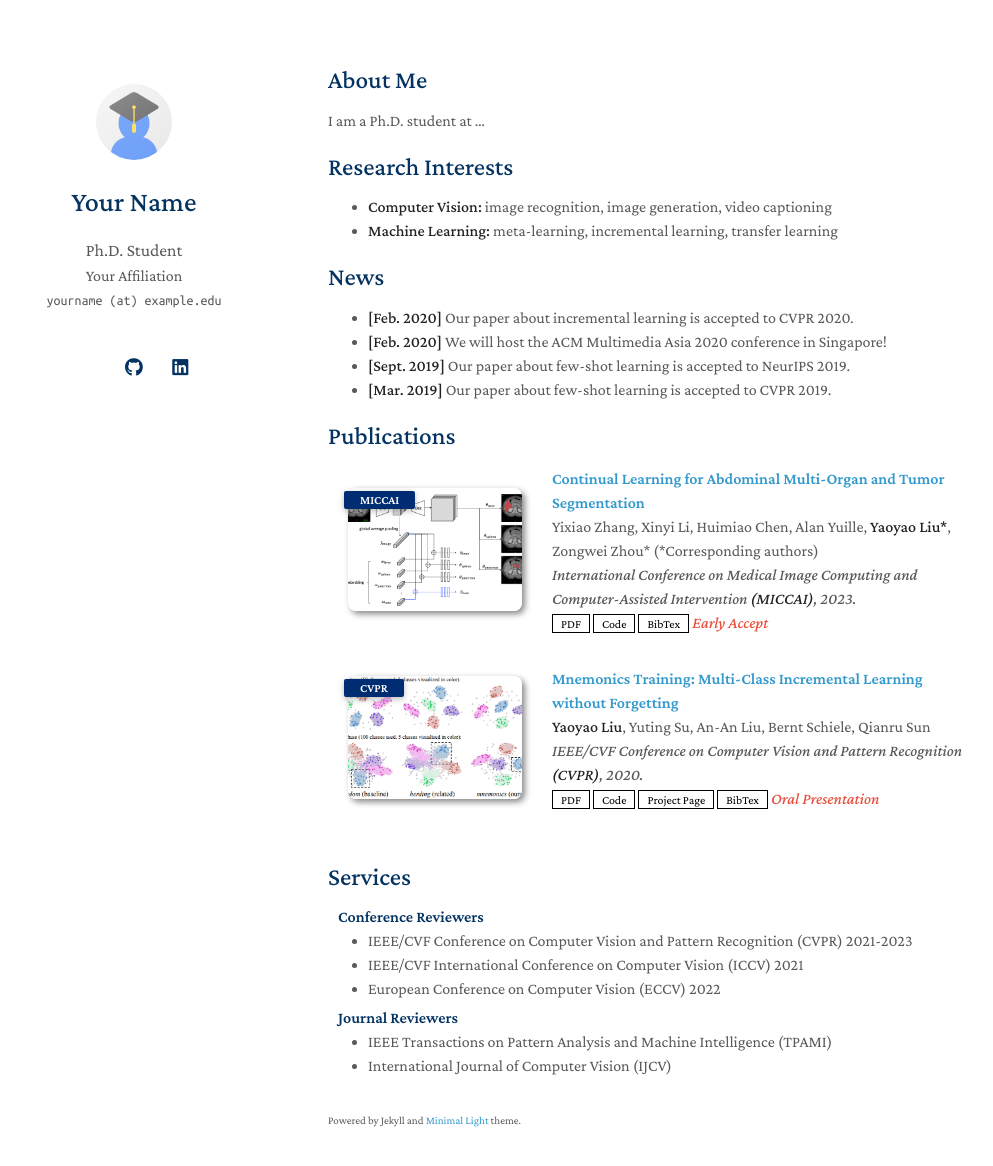
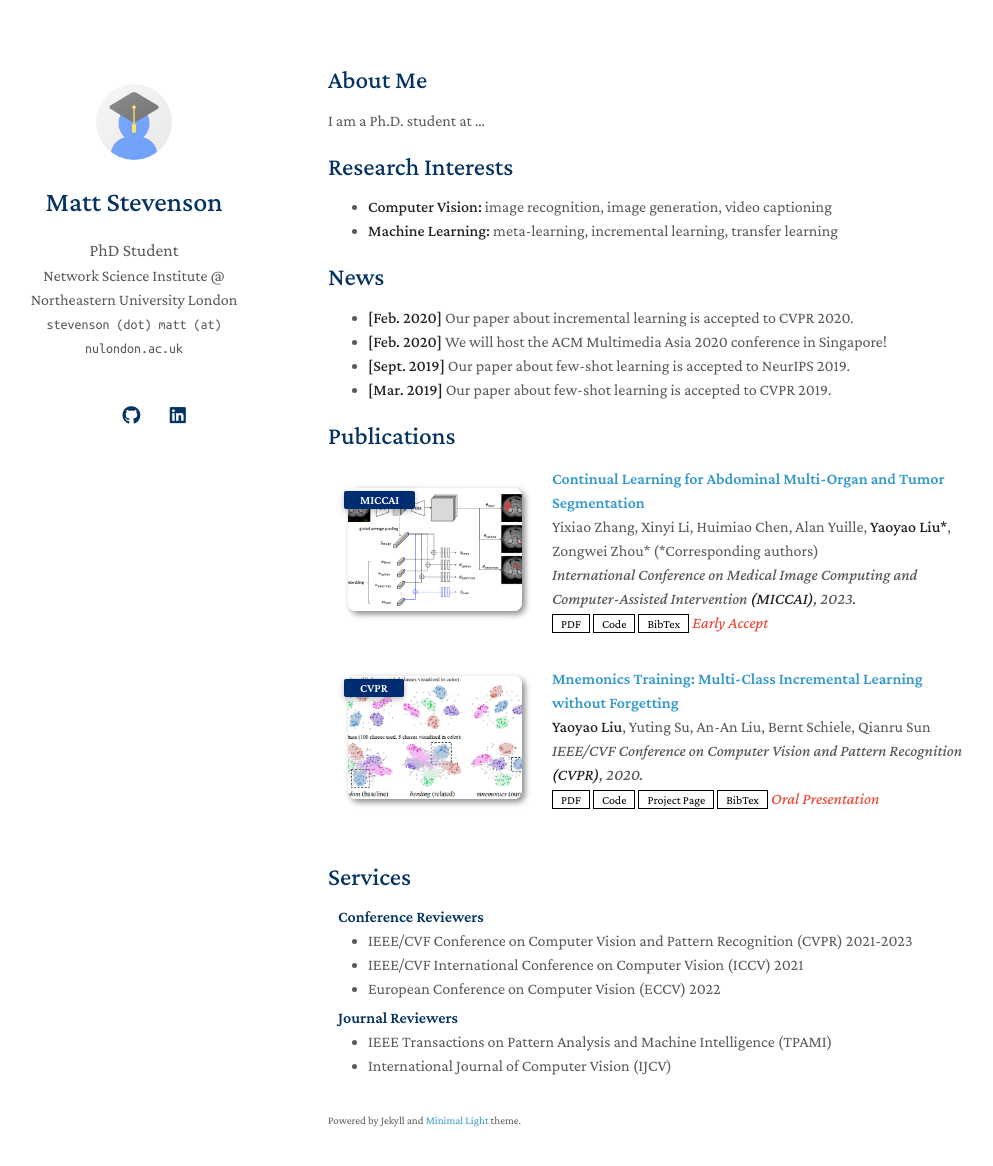
Before and after one commit to mattstevenson22/mattstevenson22.github.io, a Jekyll site: the page built from index.md, in a window 1280 px wide and 1201 px high. Shown: the top 1166 px of the window, without its empty margins (142-1135 px from the left). Built offline with Jekyll 4.4.1, drawn with Linux system fonts in a browser that asks for light colours; a style sheet for code colours, icons or effects is not loaded.

Commit message:
Update personal details and SEO in _config.yml
Updated personal information and SEO details in the config file.

```diff
--- a/_config.yml
+++ b/_config.yml
@@ -1,22 +1,22 @@
 # Basic Information
-title: Your Name
-position: Ph.D. Student
-affiliation: Your Affiliation
-email: yourname (at) example.edu
+title: Matt Stevenson
+position: PhD Student
+affiliation: Network Science Institute @ Northeastern University London
+email: stevenson (dot) matt (at) nulondon.ac.uk
 
 # Search Engine Optimization (SEO)
 # The following information is used to improve the website traffic from search engines, e.g., Google.
-keywords: minimal light
-description: The Minimal Light is a simple and elegant jekyll theme for academic personal homepage.
-canonical: https://minimal-light-theme.yliu.me/
+keywords: complexity information theory emergence social systems higher order northeastern imperial london
+description: PhD Student at Northeastern University London
+canonical: https://mattstevenson22.github.io/
 
 # Links
 # If you don't need one of them, you may delete the corresponding line.
-google_scholar: https://scholar.google.com/
+
+# google_scholar: https://scholar.google.com/
 cv_link: assets/files/curriculum_vitae.pdf
-github_link: https://github.com/
-linkedin: https://www.linkedin.com/
-twitter: https://twitter.com/
+github_link: https://github.com/mattstevenson22
+linkedin: https://www.linkedin.com/in/mattstevenson8
 
 # Images (e.g., your profile picture and your website's favicon)
 # "favicon" and "favicon_dark" are used for the light and dark modes, respectively.
@@ -36,10 +36,6 @@ auto_dark_mode: true
 # You can use this option to choose between Serif or Sans Serif fonts.
 font: "Serif" # or "Sans Serif"
 
-# Google Analytics ID
-# Please remove this if you don't use Google Analytics
-google_analytics: UA-111540567-4
-
 # Use this project as a remote theme for GitHub Pages
 # See the guide here: https://docs.github.com/en/pages/setting-up-a-github-pages-site-with-jekyll/adding-a-theme-to-your-github-pages-site-using-jekyll
 remote_theme: yaoyao-liu/minimal-light
```
